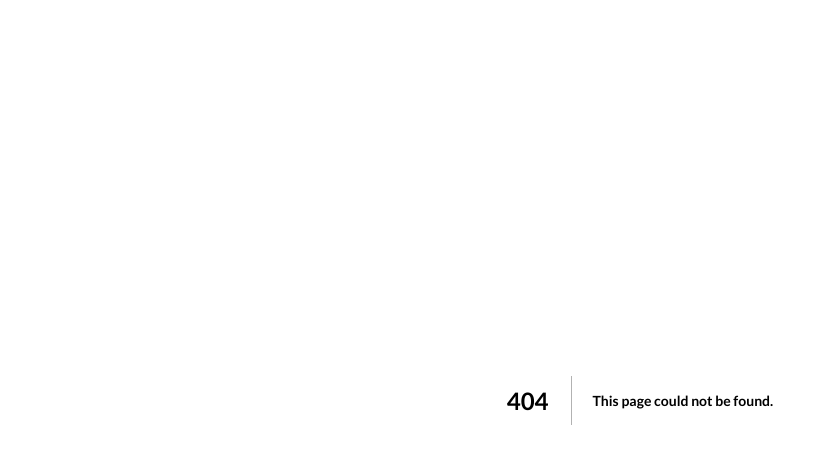
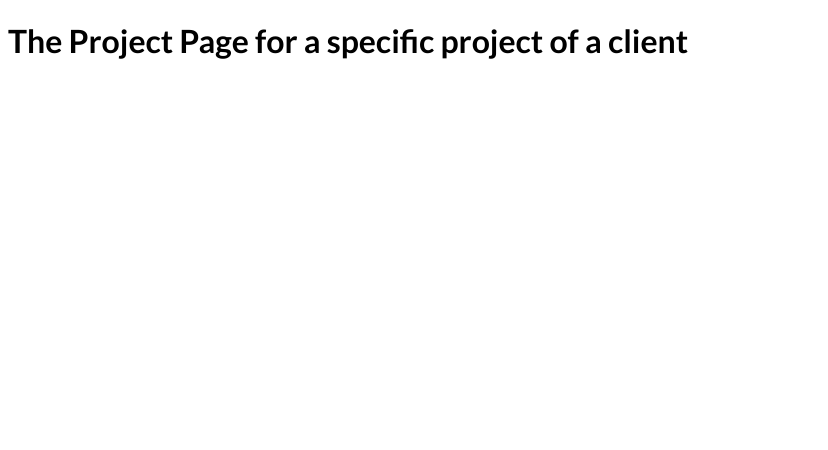
Before and after one commit to srivishp/file-based-routing, a Next.js app: page /clients/1/1 in a window 1280 px wide. Before the commit this address had no page. Shown: the top 450 px of the page, without its empty margins (0-828 px from the left). Built offline with nearby package versions, Linux system fonts and the light colour scheme.

Commit message:
Add nested dynamic routes

```diff
--- /dev/null
+++ b/pages/clients/[clientIdSlug]/[clientProjectId].js
@@ -0,0 +1,11 @@
+import { useRouter } from "next/router";
+
+function SelectedClientProjectPage() {
+  const router = useRouter();
+
+  console.log(router.query);
+
+  return <h1>The Project Page for a specific project of a client </h1>;
+}
+
+export default SelectedClientProjectPage;
--- /dev/null
+++ b/pages/clients/[clientIdSlug]/index.js
@@ -0,0 +1,5 @@
+function ClientProjectsPage() {
+  return <h1>The Projects Of A Given Client</h1>;
+}
+
+export default ClientProjectsPage;
--- /dev/null
+++ b/pages/clients/index.js
@@ -0,0 +1,5 @@
+function ClientsPage() {
+  return <h1>The Clients Page</h1>;
+}
+
+export default ClientsPage;
--- a/pages/portfolio/[projectIdSlug].js
+++ b/pages/portfolio/[projectIdSlug].js
@@ -8,8 +8,8 @@
 function PortfolioProjectPage() {
   const router = useRouter();
 
-  console.log("Path name: " + router.pathname);
-  console.log("Query: " + router.query);
+  console.log(router.pathname);
+  console.log(router.query);
 
   return <h1>The Portfolio Project Page</h1>;
 }
```
